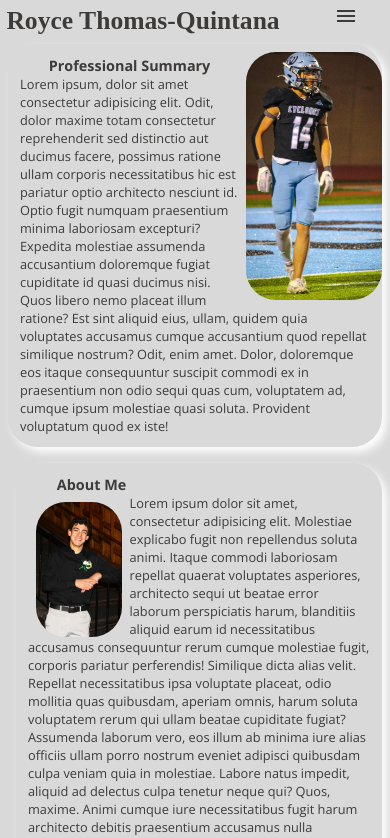
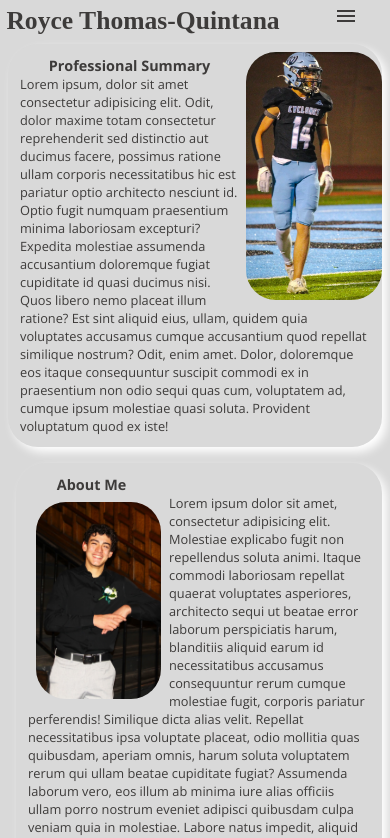
Before and after one commit to RaszeroT/Rolls-College-Portfolio, a React (Vite) app: page / in a window 390 px wide. Shown: the top 838 px of the page. Built offline with nearby package versions, Linux system fonts and the light colour scheme; a web font is replaced by a local one.

Commit message:
changed dropdown menu for device width

```diff
--- a/src/components/NavBar.jsx
+++ b/src/components/NavBar.jsx
@@ -22,7 +22,7 @@
   }, [width]);
   return (
     <div id="header-nav">
-      {window.innerWidth <= 740 ? (
+      {window.innerWidth <= 1000 ? (
         <DropdownNav />
       ) : (
         <ul>
--- a/src/style/aboutMe.css
+++ b/src/style/aboutMe.css
@@ -8,6 +8,7 @@
 .rightImg img {
   width: 35%;
   max-width: 275px;
+  min-width: 100px;
   float: right;
   border-radius: 30px;
   margin: 0.5em 0.5em 0 0.5em;
@@ -23,8 +24,9 @@
 .img-container-left img {
   float: left;
   border-radius: 30px;
-  width: 25%;
+  width: 35%;
   max-width: 200px;
+  min-width: 125px;
   margin: 0.5em 0.5em 0 0.5em;
 }
 
--- a/src/style/dropdownNav.css
+++ b/src/style/dropdownNav.css
@@ -1,9 +1,5 @@
-@media screen and (max-width: 740px) {
-  .header {
-    display: flex;
-    justify-content: space-between;
-    align-items: center;
-  }
+@media screen and (max-width: 1000px) {
+
 
   #header-nav ul li {
     display: flex;
--- a/src/style/navBar.css
+++ b/src/style/navBar.css
@@ -1,3 +1,9 @@
+.header {
+  display: flex;
+  justify-content: space-between;
+  align-items: center;
+}
+
 #header-nav {
   text-align: right;
   margin: 0 2em;
```
